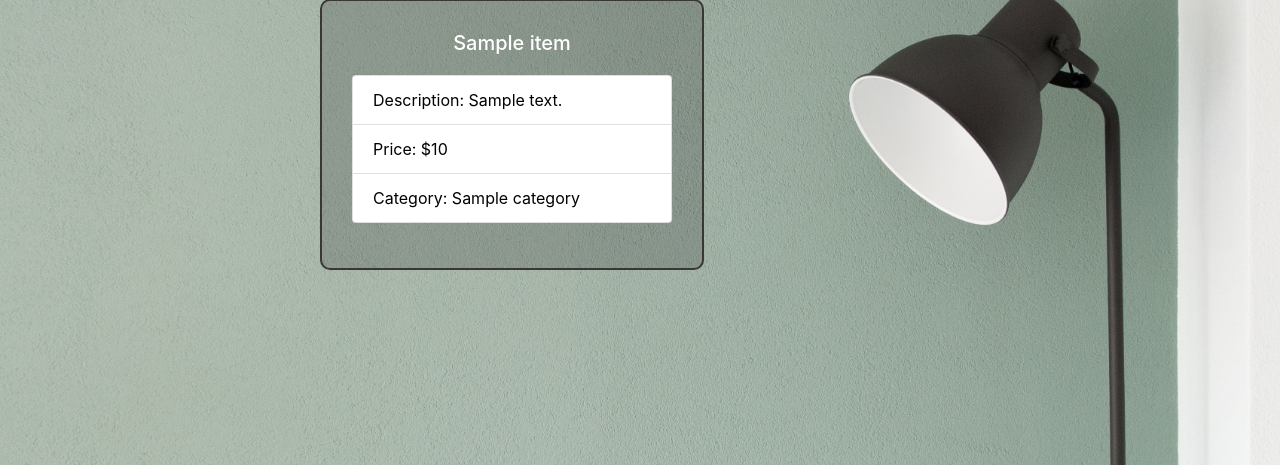
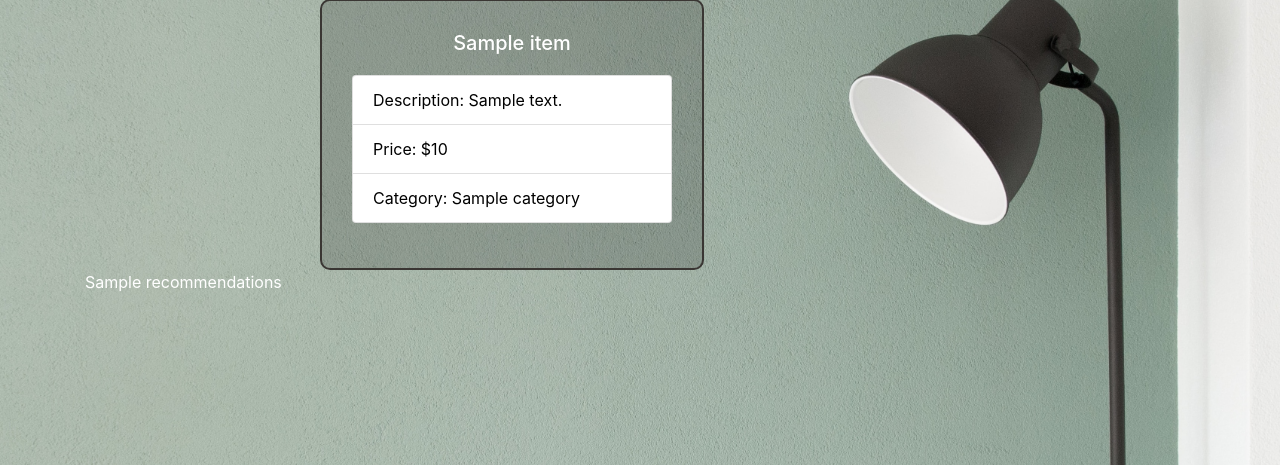
Before and after one commit to marinak6/UVA-furniture, a Django app: template web/frontend/templates/item_details.html in a window 1280 px wide. Shown: the part 185-650 px from the top of the page. Run offline with Django 3.2, Linux system fonts and the light colour scheme; the template is opened without the code that fills it: most values are stand-ins (such as "Sample title", 1, 10 or a date in 2020); some libraries are stand-ins or nearby versions.

Commit message:
Item details page now shows raw JSON of recommendations
A new recommendations experience service is created which takes an `item_id` and return the JSON of any recommendations it finds.

```diff
--- a/exp/exp_service/urls.py
+++ b/exp/exp_service/urls.py
@@ -8,6 +8,7 @@ app_name = 'exp_service'
 urlpatterns = [
     path('', csrf_exempt(views.home), name='home'),
     path('item/<int:item_id>', csrf_exempt(views.item), name='item'),
+    path('recommendations/<int:item_id>', csrf_exempt(views.item_recommendations), name='item_recommendations'),
     path('furniture/create', csrf_exempt(views.createFurniture), name='createFurniture'),
     path('admin/', admin.site.urls),
 
--- a/web/frontend/templates/item_details.html
+++ b/web/frontend/templates/item_details.html
@@ -23,6 +23,13 @@
       </div>
     </div>
   </div>
+  <div class="container">
+    <div class="row">
+      <div class="col-auto">
+        <p>{{ recommendations }}</p>
+      </div>
+    </div>
+  </div>
 </body>
 
 {% endblock %}
```
Also changed, not shown: exp/exp_service/views.py (+17 -0 lines), web/frontend/views.py (+9 -1 lines).
